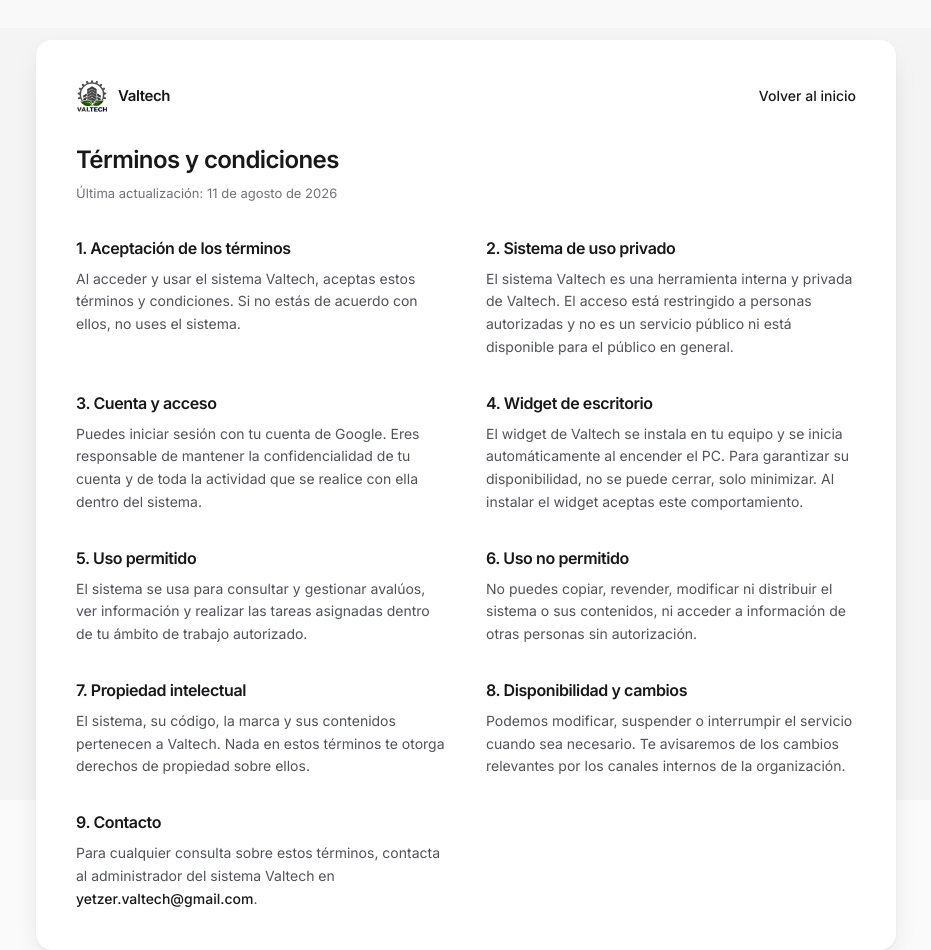
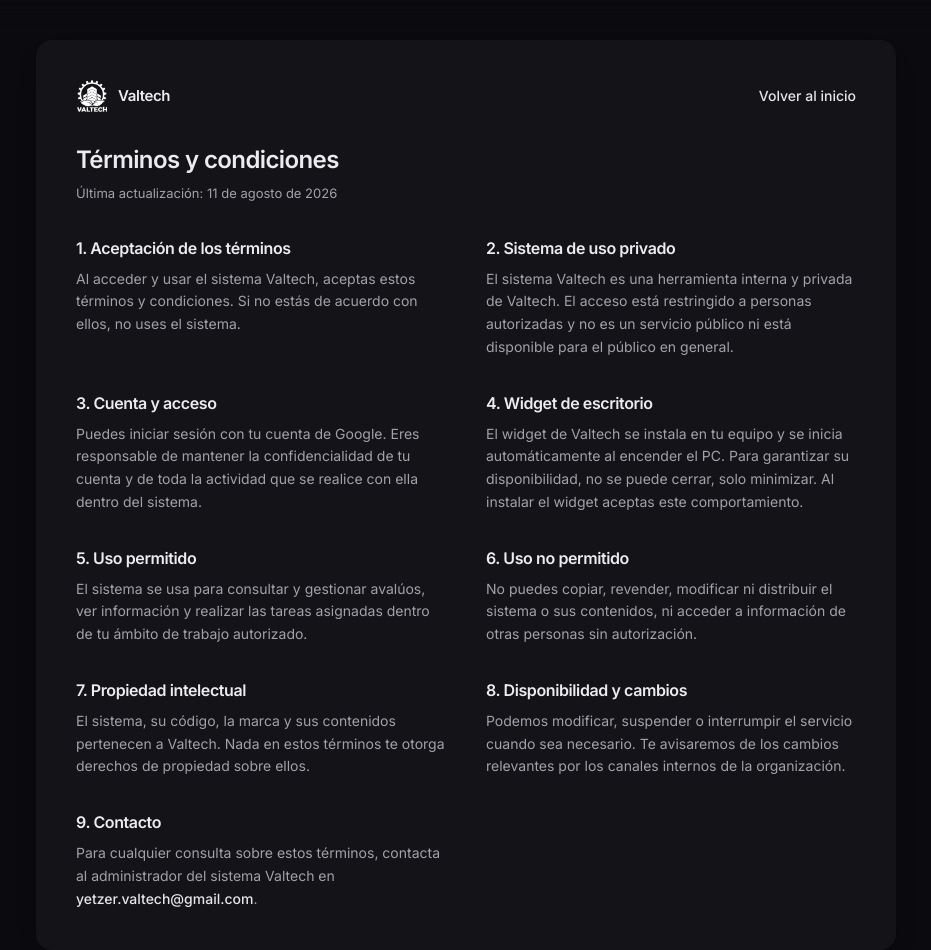
Before and after one commit to yetzerBDev/valtech-widget, a Next.js app: page /terminos in a window 1280 px wide. Shown: the whole page, without its empty margins (174-1105 px from the left). Built offline with nearby package versions, Linux system fonts and the light colour scheme.

Commit message:
feat: modo oscuro completo para todos + logo blanco (v0.1.27)

```diff
--- a/app/components/DownloadExe.tsx
+++ b/app/components/DownloadExe.tsx
@@ -5,7 +5,7 @@
 
 const EXE_URL =
   process.env.NEXT_PUBLIC_EXE_URL ??
-  "https://github.com/yetzerBDev/valtech-widget/releases/download/v0.1.26/widget-avaluo-setup-0.1.26.exe";
+  "https://github.com/yetzerBDev/valtech-widget/releases/download/v0.1.27/widget-avaluo-setup-0.1.27.exe";
 
 export default function DownloadExe() {
   return (
--- a/app/components/LegalLayout.tsx
+++ b/app/components/LegalLayout.tsx
@@ -11,10 +11,10 @@
 }) {
   return (
     <section>
-      <h2 className="text-[16px] font-semibold tracking-tight text-zinc-900">
+      <h2 className="text-[16px] font-semibold tracking-tight text-on-surface">
         {title}
       </h2>
-      <div className="mt-2 flex flex-col gap-3 text-[14px] leading-relaxed text-zinc-600">
+      <div className="mt-2 flex flex-col gap-3 text-[14px] leading-relaxed text-on-surface-variant">
         {children}
       </div>
     </section>
@@ -31,18 +31,18 @@
   children: ReactNode;
 }) {
   return (
-    <main className="min-h-[100dvh] bg-zinc-100 px-6 py-10">
-      <div className="mx-auto w-full max-w-[860px] rounded-2xl bg-white p-7 shadow-[0_1px_2px_rgba(24,24,27,0.05),0_12px_32px_-12px_rgba(24,24,27,0.18)] sm:p-10">
+    <main className="min-h-[100dvh] bg-background px-6 py-10">
+      <div className="mx-auto w-full max-w-[860px] rounded-2xl bg-surface p-7 shadow-[0_1px_2px_rgba(24,24,27,0.05),0_12px_32px_-12px_rgba(24,24,27,0.18)] sm:p-10">
         <header className="flex items-center justify-between gap-3">
           <Link href="/" className="flex items-center gap-2.5">
             <Image
-              src="/LOGO VALTECH.png"
+              src="/LOGO VALTECH BLANCO.png"
               alt="Valtech"
               width={32}
               height={32}
               className="h-8 w-8 object-contain"
             />
-            <span className="text-[15px] font-semibold tracking-tight text-zinc-900">
+            <span className="text-[15px] font-semibold tracking-tight text-on-surface">
               Valtech
             </span>
           </Link>
@@ -55,10 +55,10 @@
         </header>
 
         <div className="mt-8">
-          <h1 className="text-balance text-2xl font-semibold tracking-tight text-zinc-900">
+          <h1 className="text-balance text-2xl font-semibold tracking-tight text-on-surface">
             {title}
           </h1>
-          <p className="mt-2 text-[13px] text-zinc-500">
+          <p className="mt-2 text-[13px] text-on-surface-variant">
             Última actualización: {updated}
           </p>
         </div>
--- a/app/globals.css
+++ b/app/globals.css
@@ -1,28 +1,67 @@
 @import "tailwindcss";
 
+@custom-variant dark (&:where(.dark, .dark *));
+
 :root {
+  color-scheme: light;
   --background: #fafafa;
   --foreground: #18181b;
+  --brand: #18181b;
+  --primary: #18181b;
+  --on-primary: #ffffff;
+  --primary-container: #3f3f46;
+  --on-primary-container: #e4e4e7;
+  --secondary: #52525b;
+  --on-secondary: #ffffff;
+  --surface: #fafafa;
+  --surface-container-high: #f4f4f5;
+  --surface-container-highest: #e4e4e7;
+  --surface-variant: #f4f4f5;
+  --on-surface: #18181b;
+  --on-surface-variant: #52525b;
+  --outline: #71717a;
+  --outline-variant: #e4e4e7;
+}
+
+.dark {
+  color-scheme: dark;
+  --background: #0b0b0f;
+  --foreground: #e6e6ea;
+  --brand: #e6e6ea;
+  --primary: #e4e4e7;
+  --on-primary: #1a1a1f;
+  --primary-container: #3f3f46;
+  --on-primary-container: #d4d4d8;
+  --secondary: #a1a1aa;
+  --on-secondary: #1a1a1f;
+  --surface: #131318;
+  --surface-container-high: #1c1c22;
+  --surface-container-highest: #2a2a31;
+  --surface-variant: #1c1c22;
+  --on-surface: #ececef;
+  --on-surface-variant: #a1a1aa;
+  --outline: #8e8e98;
+  --outline-variant: #2e2e35;
 }
 
 @theme inline {
   --color-background: var(--background);
   --color-foreground: var(--foreground);
-  --color-brand: #18181b;
-  --color-primary: #18181b;
-  --color-on-primary: #ffffff;
-  --color-primary-container: #3f3f46;
-  --color-on-primary-container: #e4e4e7;
-  --color-secondary: #52525b;
-  --color-on-secondary: #ffffff;
-  --color-surface: #fafafa;
-  --color-surface-container-high: #f4f4f5;
-  --color-surface-container-highest: #e4e4e7;
-  --color-surface-variant: #f4f4f5;
-  --color-on-surface: #18181b;
-  --color-on-surface-variant: #52525b;
-  --color-outline: #71717a;
-  --color-outline-variant: #e4e4e7;
+  --color-brand: var(--brand);
+  --color-primary: var(--primary);
+  --color-on-primary: var(--on-primary);
+  --color-primary-container: var(--primary-container);
+  --color-on-primary-container: var(--on-primary-container);
+  --color-secondary: var(--secondary);
+  --color-on-secondary: var(--on-secondary);
+  --color-surface: var(--surface);
+  --color-surface-container-high: var(--surface-container-high);
+  --color-surface-container-highest: var(--surface-container-highest);
+  --color-surface-variant: var(--surface-variant);
+  --color-on-surface: var(--on-surface);
+  --color-on-surface-variant: var(--on-surface-variant);
+  --color-outline: var(--outline);
+  --color-outline-variant: var(--outline-variant);
   --font-sans: var(--font-inter), Arial, Helvetica, sans-serif;
   --font-mono: var(--font-geist-mono), ui-monospace, monospace;
 }
--- a/app/layout.tsx
+++ b/app/layout.tsx
@@ -29,7 +29,7 @@
   return (
     <html
       lang="es"
-      className={`${inter.variable} ${geistMono.variable} h-full antialiased`}
+      className={`dark ${inter.variable} ${geistMono.variable} h-full antialiased`}
     >
       <body className="min-h-full flex flex-col">
         <WidgetChrome />
--- a/package.json
+++ b/package.json
@@ -1,6 +1,6 @@
 {
   "name": "widget-avaluo",
-  "version": "0.1.26",
+  "version": "0.1.27",
   "private": true,
   "main": "electron/main.cjs",
   "scripts": {
```
Also changed, not shown: app/components/AuthFlow.tsx (+23 -23 lines), public/LOGO VALTECH BLANCO.png (added).
